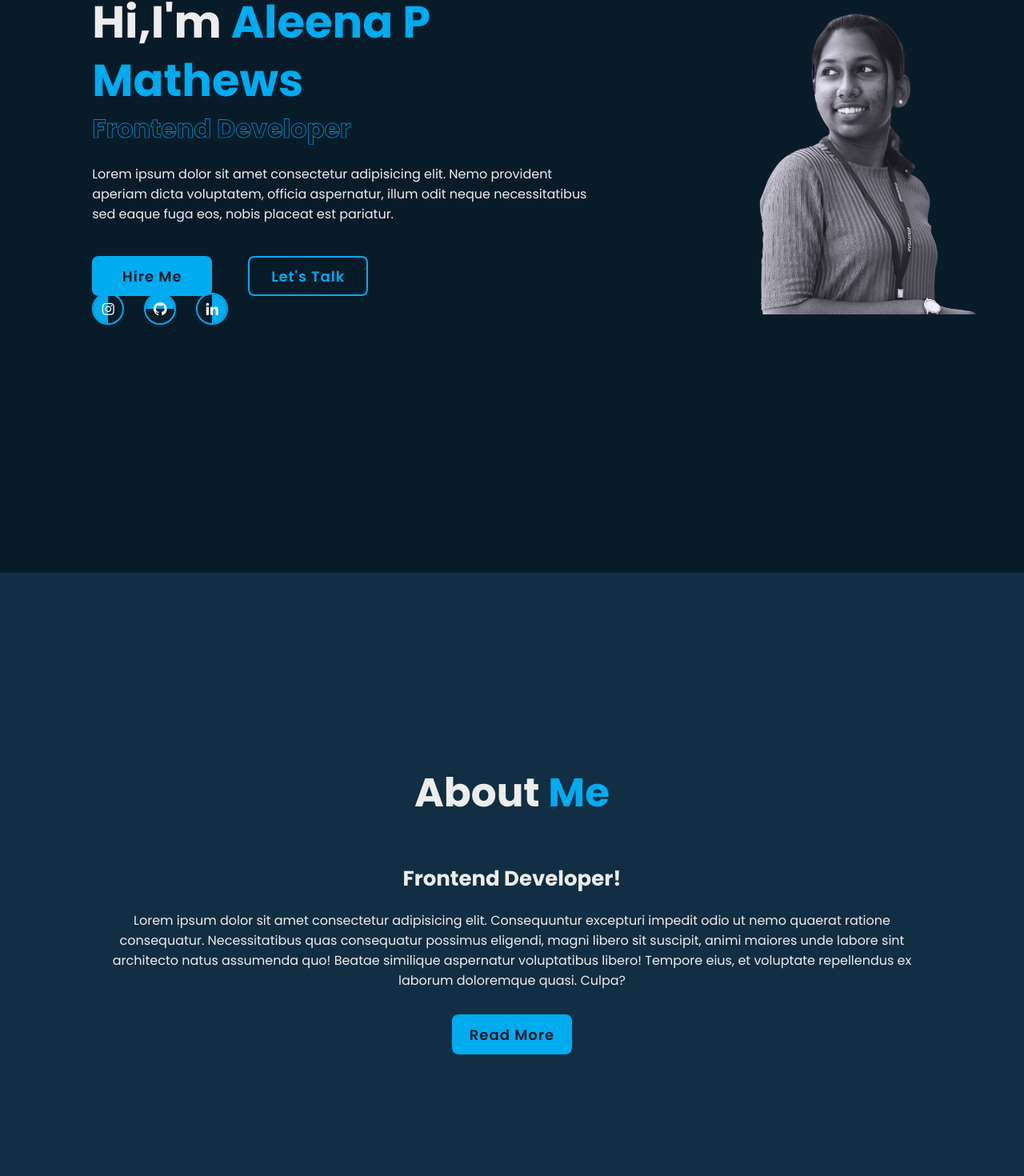
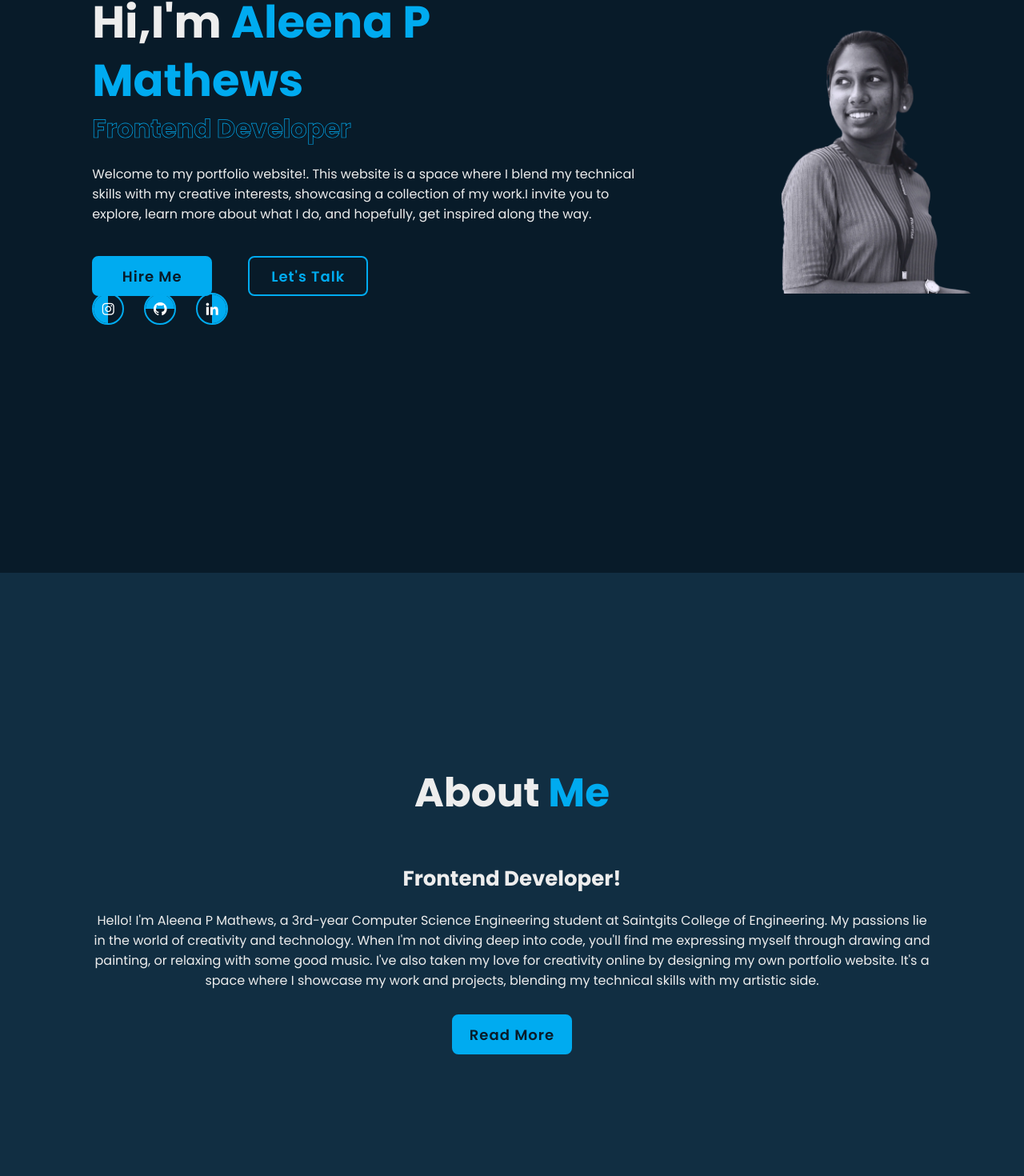
Before and after one commit to aleenapmathews/aleenapmathews, a Next.js app: page / in a window 1280 px wide. Shown: the part 354-1824 px from the top of the page at 80% size. Built offline with nearby package versions, Linux system fonts and the light colour scheme.

Commit message:
set send to email

```diff
--- a/app/comonents/about.tsx
+++ b/app/comonents/about.tsx
@@ -10,15 +10,17 @@ export default function About() {
       <div className={styles["about-content"]}>
         <h3>Frontend Developer!</h3>
         <p>
-          Lorem ipsum dolor sit amet consectetur adipisicing elit. Consequuntur
-          excepturi impedit odio ut nemo quaerat ratione consequatur.
-          Necessitatibus quas consequatur possimus eligendi, magni libero sit
-          suscipit, animi maiores unde labore sint architecto natus assumenda
-          quo! Beatae similique aspernatur voluptatibus libero! Tempore eius, et
-          voluptate repellendus ex laborum doloremque quasi. Culpa?
+          Hello! I'm Aleena P Mathews, a 3rd-year Computer Science Engineering
+          student at Saintgits College of Engineering. My passions lie in the
+          world of creativity and technology. When I'm not diving deep into
+          code, you'll find me expressing myself through drawing and painting,
+          or relaxing with some good music. I've also taken my love for
+          creativity online by designing my own portfolio website. It's a space
+          where I showcase my work and projects, blending my technical skills
+          with my artistic side.
         </p>
 
-        <div className={`${styles['btn-box']} ${styles['btns']}`}>
+        <div className={`${styles["btn-box"]} ${styles["btns"]}`}>
           <a href="#" className={styles["btn"]}>
             Read More
           </a>
--- a/app/comonents/contact.tsx
+++ b/app/comonents/contact.tsx
@@ -1,54 +1,114 @@
+"use client";
+import { use, useState } from "react";
 import style from "./contact.module.css";
 
 export default function Contact() {
+  const [name, setName] = useState("");
+  const [email, setEmail] = useState("");
+  const [number, setNumber] = useState("");
+  const [subject, setSubject] = useState("");
+  const [message, setMessage] = useState("");
+
+
+  function handleSubmit(e:any){
+    e.preventDefault()
+    console.log(name,email,number,subject,message)
+  }
+
+
   return (
     <section className={style["contact"]} id="contact">
       <h2 className={style["heading"]}>
         Contact <span> Me!</span>
       </h2>
-      <form action={style["#"]}>
+      <form action="https://api.web3forms.com/submit" method="POST">
+      <input type="hidden" name="access_key" value="7f9fdfb0-2c23-4572-8d6d-4441470558b0"></input>
+      <input type="checkbox" name="botcheck"  style={{display:"none"}}></input>
         <div className={style["input-box"]}>
           <div className={style["input-field"]}>
-            <input type={style["text"]} placeholder="Full Name" required />
+            <input
+              name="name"
+              value={name}
+              type="text"
+              placeholder="Full Name"
+              required
+              onChange={(e) => {
+                setName(e.target.value);
+              }}
+            />
+
             <span className={style["focus"]}></span>
           </div>
 
           <div className={style["input-field"]}>
-            <input type={style["text"]} placeholder="Email address" required />
+            <input
+            name="email"
+              value={email}
+              type="email"
+              placeholder="Email address"
+              required
+              onChange={(e) => {
+                setEmail(e.target.value);
+              }}
+            />
             <span className={style["focus"]}></span>
           </div>
         </div>
 
         <div className={style["input-box"]}>
           <div className={style["input-field"]}>
-            <input type="number" placeholder="Mobile Number" required />
+            <input
+            name="number"
+              value={number}
+              type="number"
+              placeholder="Mobile Number"
+              required
+              onChange={(e) => {
+                setNumber(e.target.value);
+              }}
+            />
             <span className={style["focus"]}></span>
           </div>
 
           <div className={style["input-field"]}>
-            <input type="text" placeholder="Email Subject" required />
+            <input
+            name="subject"
+              value={subject}
+              type="text"
+              placeholder="Email Subject"
+              required
+              onChange={(e) => {
+                setSubject(e.target.value);
+              }}
+            />
             <span className={style["focus"]}></span>
           </div>
         </div>
 
         <div className={style["textarea-field"]}>
           <textarea
-            name=""
+
+            value={message}
+            name="message"
             id=""
+            rows={10}
             cols={30}
-            rows={10}
             placeholder="Your Message"
             required
+            onChange={(e) => {
+              setMessage(e.target.value);
+            }}
           ></textarea>
           <span className={style["focus"]}></span>
         </div>
 
         <div className={`${style["btn-box"]} ${style["btns"]}`}>
-          <button type="submit" className={style["btn"]}>
+          <button  type="submit" className={style["btn"]}>
             Submit
           </button>
         </div>
       </form>
+
     </section>
   );
 }
--- a/app/comonents/section.tsx
+++ b/app/comonents/section.tsx
@@ -11,9 +11,10 @@ export default function Section() {
           <h3>Frontend Developer</h3>
         </div>
         <p>
-          Lorem ipsum dolor sit amet consectetur adipisicing elit. Nemo
-          provident aperiam dicta voluptatem, officia aspernatur, illum odit
-          neque necessitatibus sed eaque fuga eos, nobis placeat est pariatur.
+          Welcome to my portfolio website!. This
+          website is a space where I blend my technical skills with my creative
+          interests, showcasing a collection of my work.I invite you to explore,
+          learn more about what I do, and hopefully, get inspired along the way.
         </p>
         <div className={styles["btn-box"]}>
           <a href="#" className={styles["btn"]}>
@@ -24,8 +25,7 @@ export default function Section() {
           </a>
         </div>
       </div>
-      <div className={styles["home-img"]}>
-      </div>
+      <div className={styles["home-img"]}></div>
     </section>
   );
 }
```
